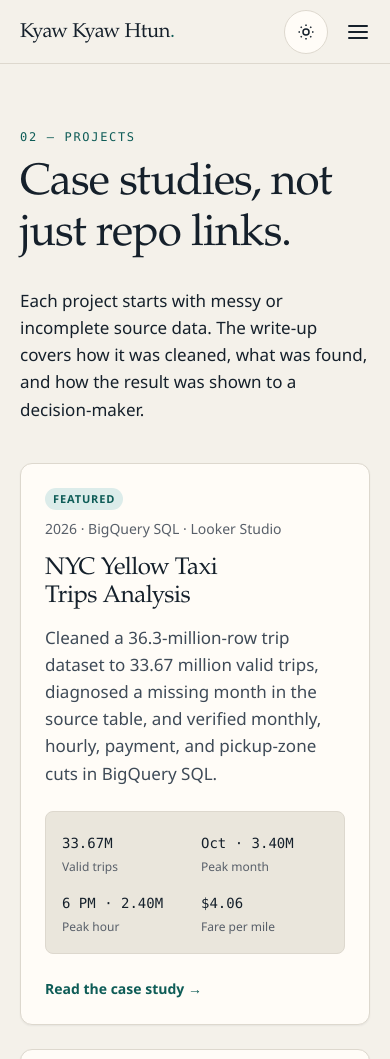
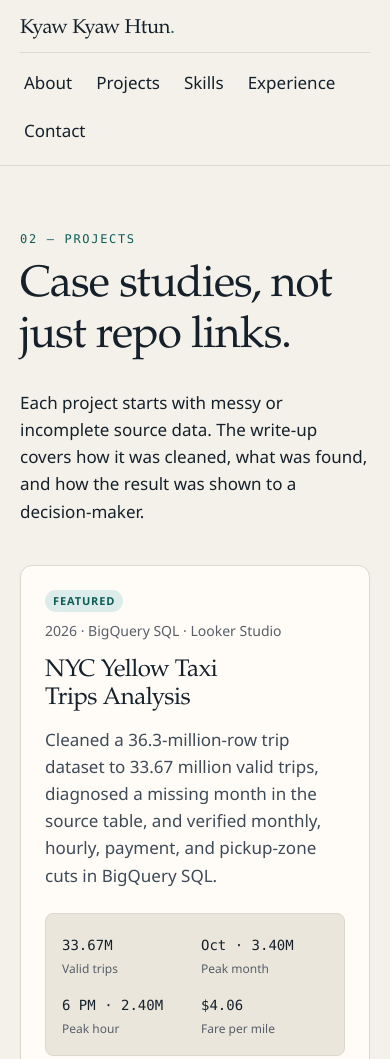
Before and after one commit to kyawkyawhtun-nyc/kyaw-portfolio, an Astro site: page /kyaw-portfolio/projects in a window 390 px wide. Shown: the top 1059 px of the page. Built offline with nearby package versions, Linux system fonts and the light colour scheme; Astro itself is replaced by a stand-in of ours; a web font is replaced by a local one.

Commit message:
fix: resolve no-JS mobile nav overlap, Escape menu close, and heading hierarchy

```diff
--- a/public/noscript.css
+++ b/public/noscript.css
@@ -1,18 +1,46 @@
-/* Keep the primary nav reachable when JavaScript is unavailable. */
+/* Keep the primary nav reachable and in-flow when JavaScript is unavailable. */
+html .site-header .theme-toggle {
+  display: none;
+}
+
 @media (max-width: 767px) {
-  .nav-toggle {
+  html .site-header {
+    height: auto;
+  }
+
+  html .site-header .site-header__inner {
+    height: auto;
+    flex-wrap: wrap;
+    padding-block: var(--space-3);
+    row-gap: var(--space-2);
+  }
+
+  html .site-header .nav-toggle {
     display: none;
   }
 
-  .site-nav {
+  html .site-header .site-nav {
     display: block;
-    position: absolute;
-    top: var(--header-h);
-    left: 0;
-    right: 0;
-    background: var(--color-bg-elevated);
-    border-bottom: 1px solid var(--color-border);
-    box-shadow: var(--shadow-md);
-    padding: var(--space-4) var(--gutter) var(--space-6);
+    position: static;
+    order: 3;
+    width: 100%;
+    background: transparent;
+    border-top: 1px solid var(--color-border);
+    border-bottom: 0;
+    box-shadow: none;
+    padding: var(--space-2) 0 0;
+  }
+
+  html .site-header .site-nav__list {
+    flex-direction: row;
+    flex-wrap: wrap;
+    gap: var(--space-1) var(--space-4);
+  }
+
+  html .site-header .site-nav__list a {
+    display: inline-flex;
+    align-items: center;
+    padding: 0.45rem 0.25rem;
+    min-height: 44px;
   }
 }
--- a/src/components/ProjectCard.astro
+++ b/src/components/ProjectCard.astro
@@ -4,9 +4,11 @@ import { siteHref } from '../lib/site';
 
 interface Props {
   project: CollectionEntry<'projects'>;
+  headingLevel?: 'h2' | 'h3';
 }
 
-const { project } = Astro.props;
+const { project, headingLevel = 'h3' } = Astro.props;
+const HeadingTag = headingLevel;
 ---
 
 <a class="project-card" href={siteHref(`projects/${project.id}/`)}>
@@ -14,7 +16,7 @@ const { project } = Astro.props;
     {project.data.badge ? <span class="badge">{project.data.badge}</span> : null}
     <span class="tool-list">{project.data.meta}</span>
   </div>
-  <h3>{project.data.title}</h3>
+  <HeadingTag class="project-card__title">{project.data.title}</HeadingTag>
   <p class="project-card__summary">{project.data.summary}</p>
   <div class="project-card__metrics">
     {
--- a/src/layouts/BaseLayout.astro
+++ b/src/layouts/BaseLayout.astro
@@ -46,18 +46,27 @@ const pageTitle = title === 'Home' ? 'Kyaw Kyaw Htun — Data Analyst' : `${titl
       const nav = document.getElementById('site-nav');
       const toggle = document.querySelector<HTMLButtonElement>('.nav-toggle');
       if (toggle && nav) {
+        const setOpen = (open: boolean) => {
+          toggle.setAttribute('aria-expanded', String(open));
+          toggle.setAttribute('aria-label', open ? 'Close menu' : 'Open menu');
+          nav.classList.toggle('is-open', open);
+        };
+
         toggle.addEventListener('click', () => {
-          const open = toggle.getAttribute('aria-expanded') === 'true';
-          toggle.setAttribute('aria-expanded', String(!open));
-          toggle.setAttribute('aria-label', open ? 'Open menu' : 'Close menu');
-          nav.classList.toggle('is-open', !open);
+          setOpen(toggle.getAttribute('aria-expanded') !== 'true');
         });
+
         nav.querySelectorAll('a').forEach((link) => {
           link.addEventListener('click', () => {
-            toggle.setAttribute('aria-expanded', 'false');
-            toggle.setAttribute('aria-label', 'Open menu');
-            nav.classList.remove('is-open');
+            setOpen(false);
           });
+        });
+
+        document.addEventListener('keydown', (event) => {
+          if (event.key === 'Escape' && nav.classList.contains('is-open')) {
+            setOpen(false);
+            toggle.focus();
+          }
         });
       }
 
--- a/src/pages/projects/index.astro
+++ b/src/pages/projects/index.astro
@@ -20,7 +20,7 @@ const projects = (await getCollection('projects')).sort((a, b) => a.data.order -
         </p>
       </header>
       <div class="project-grid">
-        {projects.map((project) => <ProjectCard project={project} />)}
+        {projects.map((project) => <ProjectCard project={project} headingLevel="h2" />)}
       </div>
     </div>
   </section>
```
